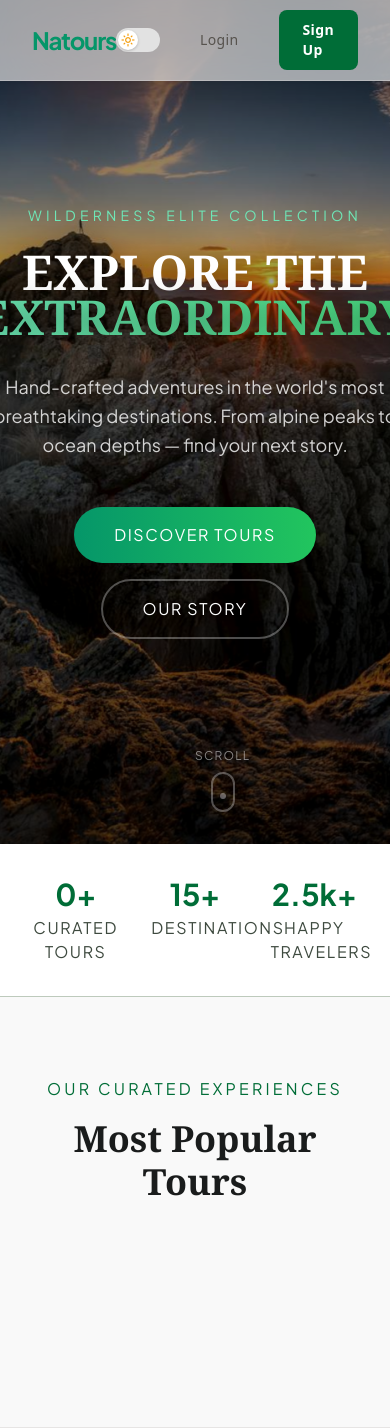
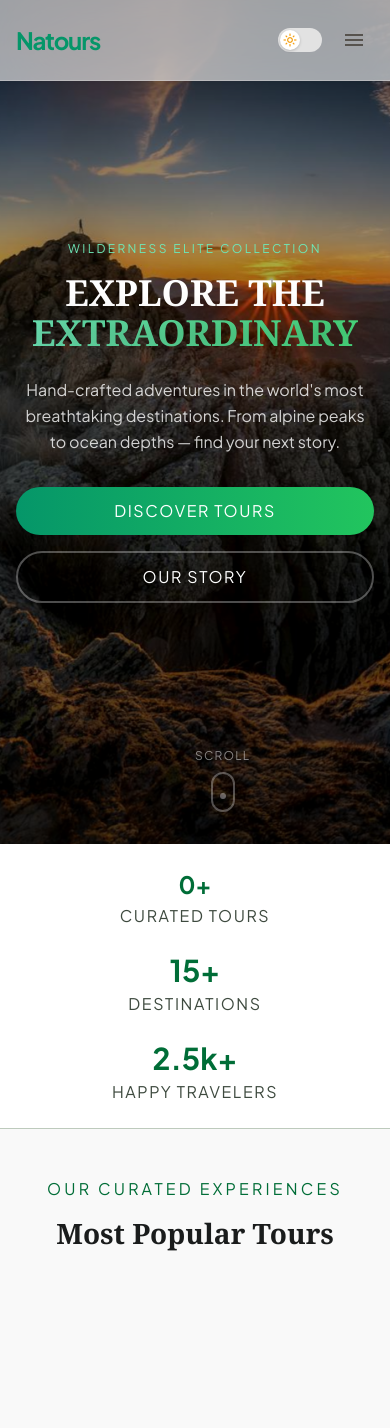
Before and after one commit to Ad1ty4C0des/Natours_BackendProject, a Node server app: page / in a window 390 px wide. Shown: the top 1428 px of the page. Run offline with Node 20, Linux system fonts and the light colour scheme; data that the repository does not hold is empty; some libraries are stand-ins or nearby versions.

Commit message:
Responsiveness fixed

```diff
--- a/views/_header.pug
+++ b/views/_header.pug
@@ -1,5 +1,5 @@
 nav.fixed.top-0.w-full.z-50(class='bg-white/60 dark:bg-zinc-900/70 backdrop-blur-2xl border-b border-stone-200/30 dark:border-zinc-700/30 shadow-[0_1px_3px_rgba(0,0,0,0.04)] transition-all duration-300')
-  div(class='max-w-[1280px] mx-auto flex items-center px-8 h-20 relative')
+  div(class='max-w-[1280px] mx-auto flex items-center px-4 sm:px-8 h-20 relative')
     //- Logo — left
     a.no-underline(href='/')
       span(class='text-2xl font-black text-emerald-600 dark:text-emerald-400 tracking-tighter') Natours
@@ -8,7 +8,7 @@ nav.fixed.top-0.w-full.z-50(class='bg-white/60 dark:bg-zinc-900/70 backdrop-blur
       a(class='text-stone-800 dark:text-zinc-200 hover:text-emerald-600 dark:hover:text-emerald-400 transition-colors font-sans text-[15px] font-semibold tracking-wide no-underline' href='/') All Tours
       a(class='text-stone-800 dark:text-zinc-200 hover:text-emerald-600 dark:hover:text-emerald-400 transition-colors font-sans text-[15px] font-semibold tracking-wide no-underline' href='/about') About
     //- Right side — theme toggle + auth
-    div(class='flex items-center gap-5 ml-auto')
+    div(class='flex items-center gap-3 sm:gap-5 ml-auto')
       //- Dark mode toggle
       button(class='theme-toggle' id='theme-toggle' title='Toggle dark mode')
         span.toggle-thumb
@@ -20,8 +20,8 @@ nav.fixed.top-0.w-full.z-50(class='bg-white/60 dark:bg-zinc-900/70 backdrop-blur
         div(class='relative' id='user-dropdown-container')
           button(class='flex items-center gap-2 cursor-pointer bg-transparent border-none outline-none' id='user-dropdown-toggle')
             img(class='w-9 h-9 rounded-full border-2 border-stone-200 dark:border-zinc-600 object-cover' src=`/img/users/${user.photo}` alt=`Photo of ${user.name}`)
-            span(class='text-stone-700 dark:text-zinc-200 font-sans text-sm font-semibold')= user.name.split(' ')[0]
-            span(class='material-symbols-outlined text-stone-400 dark:text-zinc-500 text-[18px] transition-transform duration-200' id='dropdown-chevron') expand_more
+            span(class='hidden sm:inline-block text-stone-700 dark:text-zinc-200 font-sans text-sm font-semibold')= user.name.split(' ')[0]
+            span(class='hidden sm:inline-block material-symbols-outlined text-stone-400 dark:text-zinc-500 text-[18px] transition-transform duration-200' id='dropdown-chevron') expand_more
           //- Dropdown menu
           div(class='absolute right-0 top-full mt-2 w-52 bg-white dark:bg-zinc-800 rounded-xl shadow-lg border border-stone-200 dark:border-zinc-700 overflow-hidden opacity-0 invisible translate-y-2 transition-all duration-200 ease-out z-50' id='user-dropdown-menu')
             div(class='px-4 py-3 border-b border-stone-100 dark:border-zinc-700')
@@ -34,35 +34,79 @@ nav.fixed.top-0.w-full.z-50(class='bg-white/60 dark:bg-zinc-900/70 backdrop-blur
               span(class='material-symbols-outlined text-[20px]') logout
               | Log Out
       else
-        a(class='px-5 py-2 text-stone-600 dark:text-zinc-400 hover:text-emerald-600 dark:hover:text-emerald-400 transition-colors font-sans text-sm font-medium tracking-wide no-underline' href='/login') Login
-        a(class='px-6 py-2.5 bg-primary text-on-primary rounded-lg font-sans text-sm font-semibold tracking-wide hover:opacity-90 transition-all duration-200 ease-in-out no-underline' href='/signup') Sign Up
+        a(class='hidden sm:inline-block px-5 py-2 text-stone-600 dark:text-zinc-400 hover:text-emerald-600 dark:hover:text-emerald-400 transition-colors font-sans text-sm font-medium tracking-wide no-underline' href='/login') Login
+        a(class='hidden sm:inline-block px-6 py-2.5 bg-primary text-on-primary rounded-lg font-sans text-sm font-semibold tracking-wide hover:opacity-90 transition-all duration-200 ease-in-out no-underline' href='/signup') Sign Up
+
+      //- Mobile Menu Toggle
+      button(class='md:hidden flex items-center justify-center p-2 text-stone-600 dark:text-zinc-300 bg-transparent border-none outline-none' id='mobile-menu-toggle')
+        span(class='material-symbols-outlined text-2xl') menu
+
+  //- Mobile Menu Full Screen Overlay
+  div(class='fixed inset-0 bg-white/95 dark:bg-zinc-900/95 backdrop-blur-md z-40 opacity-0 invisible transition-all duration-300 md:hidden flex flex-col items-center justify-center gap-8' id='mobile-menu')
+    button(class='absolute top-6 right-8 text-stone-600 dark:text-zinc-300 bg-transparent border-none outline-none p-2' id='mobile-menu-close')
+      span(class='material-symbols-outlined text-3xl') close
+    a(class='text-2xl font-bold text-stone-800 dark:text-zinc-100 no-underline' href='/') All Tours
+    a(class='text-2xl font-bold text-stone-800 dark:text-zinc-100 no-underline' href='/about') About
+    if !user
+      div(class='flex flex-col gap-4 mt-8 w-full max-w-xs px-8')
+        a(class='w-full text-center px-6 py-3 border-2 border-primary text-primary rounded-lg font-sans text-lg font-semibold no-underline' href='/login') Login
+        a(class='w-full text-center px-6 py-3 bg-primary text-on-primary rounded-lg font-sans text-lg font-semibold no-underline' href='/signup') Sign Up
 
 script.
   document.addEventListener('DOMContentLoaded', function() {
     var toggle = document.getElementById('user-dropdown-toggle');
     var menu = document.getElementById('user-dropdown-menu');
     var chevron = document.getElementById('dropdown-chevron');
-    if (!toggle || !menu) return;
 
-    toggle.addEventListener('click', function(e) {
-      e.stopPropagation();
-      var isOpen = menu.classList.contains('opacity-100');
-      if (isOpen) {
-        menu.classList.remove('opacity-100', 'visible', 'translate-y-0');
-        menu.classList.add('opacity-0', 'invisible', 'translate-y-2');
-        chevron.style.transform = 'rotate(0deg)';
-      } else {
-        menu.classList.remove('opacity-0', 'invisible', 'translate-y-2');
-        menu.classList.add('opacity-100', 'visible', 'translate-y-0');
-        chevron.style.transform = 'rotate(180deg)';
-      }
-    });
+    var mobileToggle = document.getElementById('mobile-menu-toggle');
+    var mobileClose = document.getElementById('mobile-menu-close');
+    var mobileMenu = document.getElementById('mobile-menu');
 
-    document.addEventListener('click', function(e) {
-      if (!document.getElementById('user-dropdown-container').contains(e.target)) {
-        menu.classList.remove('opacity-100', 'visible', 'translate-y-0');
-        menu.classList.add('opacity-0', 'invisible', 'translate-y-2');
-        chevron.style.transform = 'rotate(0deg)';
-      }
-    });
+    if (toggle && menu) {
+      toggle.addEventListener('click', function(e) {
+        e.stopPropagation();
+        var isOpen = menu.classList.contains('opacity-100');
+        if (isOpen) {
+          menu.classList.remove('opacity-100', 'visible', 'translate-y-0');
+          menu.classList.add('opacity-0', 'invisible', 'translate-y-2');
+          chevron.style.transform = 'rotate(0deg)';
+        } else {
+          menu.classList.remove('opacity-0', 'invisible', 'translate-y-2');
+          menu.classList.add('opacity-100', 'visible', 'translate-y-0');
+          chevron.style.transform = 'rotate(180deg)';
+        }
+      });
+
+      document.addEventListener('click', function(e) {
+        var container = document.getElementById('user-dropdown-container');
+        if (container && !container.contains(e.target)) {
+          menu.classList.remove('opacity-100', 'visible', 'translate-y-0');
+          menu.classList.add('opacity-0', 'invisible', 'translate-y-2');
+          chevron.style.transform = 'rotate(0deg)';
+        }
+      });
+    }
+
+    if (mobileToggle && mobileMenu && mobileClose) {
+      mobileToggle.addEventListener('click', function() {
+        mobileMenu.classList.remove('opacity-0', 'invisible');
+        mobileMenu.classList.add('opacity-100', 'visible');
+        document.body.style.overflow = 'hidden';
+      });
+
+      mobileClose.addEventListener('click', function() {
+        mobileMenu.classList.remove('opacity-100', 'visible');
+        mobileMenu.classList.add('opacity-0', 'invisible');
+        document.body.style.overflow = '';
+      });
+
+      var mobileLinks = mobileMenu.querySelectorAll('a');
+      mobileLinks.forEach(function(link) {
+        link.addEventListener('click', function() {
+          mobileMenu.classList.remove('opacity-100', 'visible');
+          mobileMenu.classList.add('opacity-0', 'invisible');
+          document.body.style.overflow = '';
+        });
+      });
+    }
   });
--- a/views/base.pug
+++ b/views/base.pug
@@ -100,12 +100,12 @@ html(lang='en')
                 "label-sm": ["Plus Jakarta Sans"]
               },
               fontSize: {
-                "headline-xl": ["48px", { lineHeight: "1.2", letterSpacing: "-0.02em", fontWeight: "700" }],
-                "label-lg": ["14px", { lineHeight: "1.2", letterSpacing: "0.05em", fontWeight: "600" }],
-                "headline-lg": ["36px", { lineHeight: "1.2", fontWeight: "700" }],
-                "body-lg": ["18px", { lineHeight: "1.6", fontWeight: "400" }],
-                "body-md": ["16px", { lineHeight: "1.6", fontWeight: "400" }],
-                "headline-md": ["28px", { lineHeight: "1.3", fontWeight: "600" }],
+                "headline-xl": ["clamp(32px, 5vw, 48px)", { lineHeight: "1.2", letterSpacing: "-0.02em", fontWeight: "700" }],
+                "label-lg": ["clamp(12px, 2vw, 14px)", { lineHeight: "1.2", letterSpacing: "0.05em", fontWeight: "600" }],
+                "headline-lg": ["clamp(28px, 4vw, 36px)", { lineHeight: "1.2", fontWeight: "700" }],
+                "body-lg": ["clamp(16px, 2.5vw, 18px)", { lineHeight: "1.6", fontWeight: "400" }],
+                "body-md": ["clamp(14px, 2vw, 16px)", { lineHeight: "1.6", fontWeight: "400" }],
+                "headline-md": ["clamp(24px, 3.5vw, 28px)", { lineHeight: "1.3", fontWeight: "600" }],
                 "label-sm": ["12px", { lineHeight: "1.2", fontWeight: "500" }]
               }
             }
--- a/views/overview.pug
+++ b/views/overview.pug
@@ -11,16 +11,16 @@ block content
           div(class='absolute inset-0 bg-gradient-to-b from-black/50 via-black/20 to-black/60')
 
         //- Hero Content
-        div(class='relative z-10 text-center text-white px-6 max-w-4xl mx-auto')
-          p(class='font-label-lg uppercase tracking-[0.3em] text-emerald-300 mb-6 text-sm' style='animation: fadeInUp 0.8s ease-out 0.2s both') Wilderness Elite Collection
-          h1(class='text-[48px] md:text-[72px] lg:text-[88px] font-bold uppercase leading-[0.95] mb-8 font-serif' style='text-shadow: 0 4px 30px rgba(0,0,0,0.5); animation: fadeInUp 0.8s ease-out 0.4s both')
+        div(class='relative z-10 text-center text-white px-4 md:px-6 max-w-4xl mx-auto')
+          p(class='font-label-lg uppercase tracking-[0.2em] md:tracking-[0.3em] text-emerald-300 mb-4 md:mb-6 text-xs md:text-sm' style='animation: fadeInUp 0.8s ease-out 0.2s both') Wilderness Elite Collection
+          h1(class='text-[36px] sm:text-[48px] md:text-[72px] lg:text-[88px] font-bold uppercase leading-[1.1] md:leading-[0.95] mb-6 md:mb-8 font-serif' style='text-shadow: 0 4px 30px rgba(0,0,0,0.5); animation: fadeInUp 0.8s ease-out 0.4s both')
             | Explore the
             br
             span(class='text-transparent bg-clip-text bg-gradient-to-r from-emerald-300 to-green-400') Extraordinary
-          p(class='text-lg md:text-xl text-white/80 max-w-2xl mx-auto mb-12 leading-relaxed font-light' style='animation: fadeInUp 0.8s ease-out 0.6s both') Hand-crafted adventures in the world's most breathtaking destinations. From alpine peaks to ocean depths — find your next story.
+          p(class='text-base md:text-xl text-white/80 max-w-2xl mx-auto mb-8 md:mb-12 leading-relaxed font-light' style='animation: fadeInUp 0.8s ease-out 0.6s both') Hand-crafted adventures in the world's most breathtaking destinations. From alpine peaks to ocean depths — find your next story.
           div(class='flex flex-col sm:flex-row items-center justify-center gap-4' style='animation: fadeInUp 0.8s ease-out 0.8s both')
-            a(class='px-10 py-4 bg-gradient-to-r from-emerald-600 to-green-500 text-white font-label-lg uppercase tracking-widest rounded-full shadow-lg hover:shadow-emerald-500/30 hover:shadow-2xl hover:-translate-y-1 transition-all duration-300 no-underline' href='#tours') Discover Tours
-            a(class='px-10 py-4 border-2 border-white/30 text-white font-label-lg uppercase tracking-widest rounded-full hover:bg-white/10 hover:-translate-y-1 transition-all duration-300 no-underline backdrop-blur-sm' href='/about') Our Story
+            a(class='w-full sm:w-auto text-center px-8 md:px-10 py-3 md:py-4 bg-gradient-to-r from-emerald-600 to-green-500 text-white font-label-lg uppercase tracking-widest rounded-full shadow-lg hover:shadow-emerald-500/30 hover:shadow-2xl hover:-translate-y-1 transition-all duration-300 no-underline' href='#tours') Discover Tours
+            a(class='w-full sm:w-auto text-center px-8 md:px-10 py-3 md:py-4 border-2 border-white/30 text-white font-label-lg uppercase tracking-widest rounded-full hover:bg-white/10 hover:-translate-y-1 transition-all duration-300 no-underline backdrop-blur-sm' href='/about') Our Story
 
         //- Scroll Indicator
         div(class='absolute bottom-8 left-1/2 -translate-x-1/2 z-10 flex flex-col items-center gap-2' style='animation: fadeInUp 0.8s ease-out 1s both')
@@ -30,9 +30,9 @@ block content
 
       //- Stats Bar
       section(class='bg-surface-container-lowest dark:bg-zinc-900 border-b border-outline-variant dark:border-zinc-800')
-        div(class='max-w-[1280px] mx-auto px-8 py-8 grid grid-cols-3 gap-8 text-center')
+        div(class='max-w-[1280px] mx-auto px-4 md:px-8 py-6 md:py-8 grid grid-cols-1 sm:grid-cols-3 gap-6 md:gap-8 text-center')
           div
-            p(class='text-3xl font-bold text-primary mb-1')= `${tours.length}+`
+            p(class='text-2xl md:text-3xl font-bold text-primary mb-1')= `${tours.length}+`
             p(class='text-on-surface-variant font-label-sm uppercase tracking-widest') Curated Tours
           div
             p(class='text-3xl font-bold text-primary mb-1') 15+
@@ -42,8 +42,8 @@ block content
             p(class='text-on-surface-variant font-label-sm uppercase tracking-widest') Happy Travelers
 
     //- Tour Grid Section
-    section#tours(class=`py-section-padding px-8 max-w-[1280px] mx-auto ${isHomepage ? '' : 'pt-28'}`)
-      div.mb-16.text-center
+    section#tours(class=`py-12 md:py-section-padding px-4 md:px-8 max-w-[1280px] mx-auto ${isHomepage ? '' : 'pt-24 md:pt-28'}`)
+      div.mb-10.md.mb-16.text-center
         span(class='text-primary font-label-lg uppercase tracking-[0.2em] mb-4 block')= isHomepage ? 'Our Curated Experiences' : 'Your Booked Adventures'
         h2(class='font-headline-lg text-headline-lg text-on-surface')= isHomepage ? 'Most Popular Tours' : title
 
```
Also changed, not shown: views/account.pug (+19 -19 lines), views/tour.pug (+27 -27 lines).
